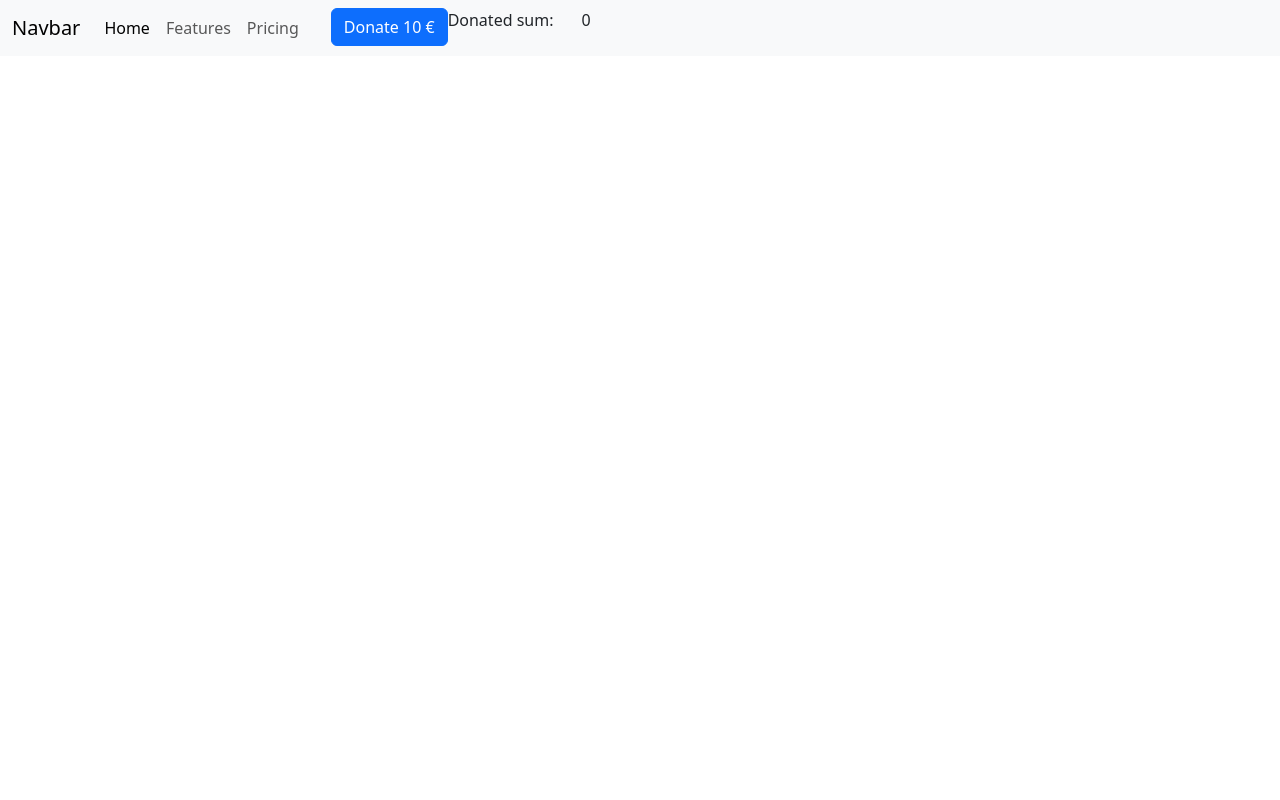
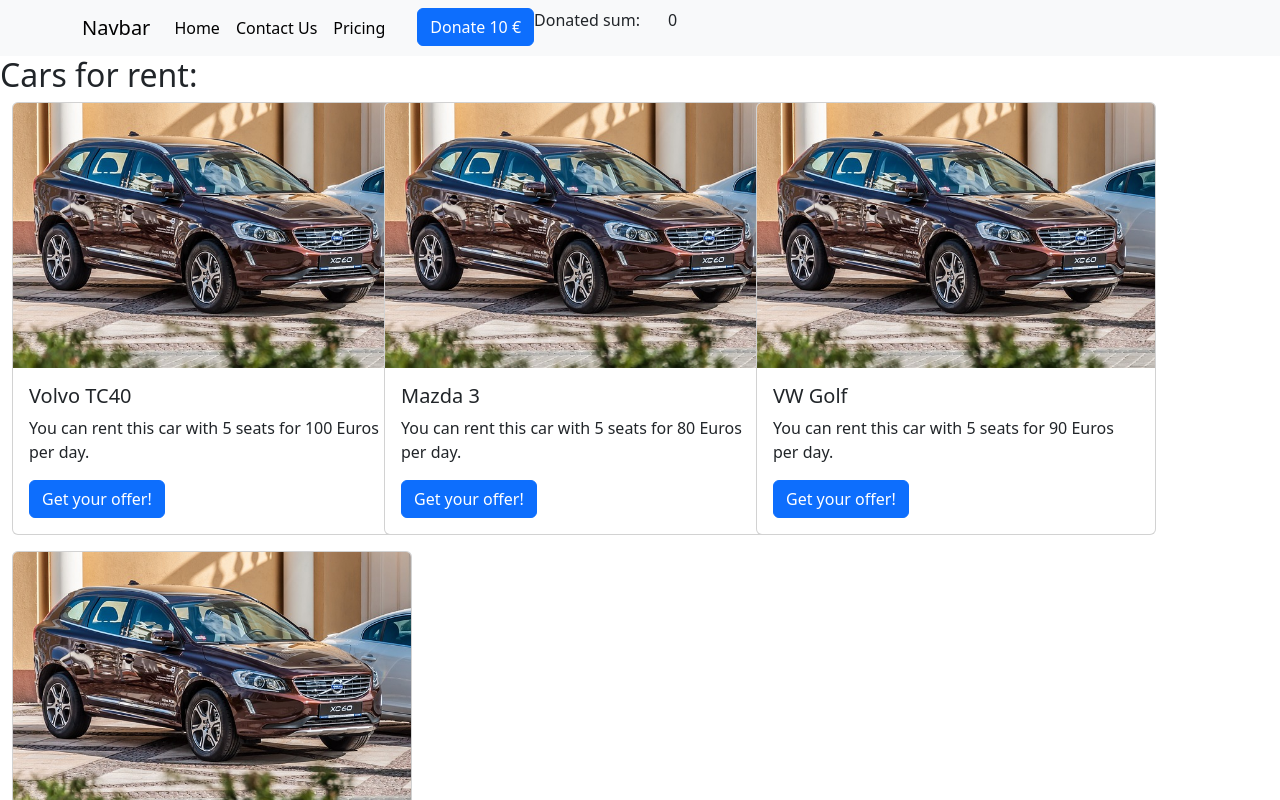
Before and after one commit to Stumpjumper1804/CarRental, an Angular app: page / in a window 1280 px wide. Shown: the top 800 px of the page. Built offline with nearby package versions, Linux system fonts and the light colour scheme.

Commit message:
Exercise layout and functions finished

```diff
--- a/src/app/app-routing.module.ts
+++ b/src/app/app-routing.module.ts
@@ -1,10 +1,15 @@
 import { NgModule } from '@angular/core';
 import { RouterModule, Routes } from '@angular/router';
+import { HomePageComponent } from './home-page/home-page.component';
+import { ContactPageComponent } from './contact-page/contact-page.component';
 
-const routes: Routes = [];
+const routes: Routes = [
+  { path: '', component: HomePageComponent },
+  { path: 'contact', component: ContactPageComponent },
+];
 
 @NgModule({
   imports: [RouterModule.forRoot(routes)],
-  exports: [RouterModule]
+  exports: [RouterModule],
 })
-export class AppRoutingModule { }
+export class AppRoutingModule {}
--- a/src/app/app.component.html
+++ b/src/app/app.component.html
@@ -1,3 +1,5 @@
 <app-navbar></app-navbar>
 
-<router-outlet></router-outlet>
+<div>
+  <router-outlet> </router-outlet>
+</div>
--- a/src/app/contact-page/contact-page.component.html
+++ b/src/app/contact-page/contact-page.component.html
@@ -1 +1 @@
-<p>contact-page works!</p>
+<app-form></app-form>
--- a/src/app/contact-page/contact-page.component.ts
+++ b/src/app/contact-page/contact-page.component.ts
@@ -3,8 +3,6 @@
 @Component({
   selector: 'app-contact-page',
   templateUrl: './contact-page.component.html',
-  styleUrl: './contact-page.component.css'
+  styleUrl: './contact-page.component.css',
 })
-export class ContactPageComponent {
-
-}
+export class ContactPageComponent {}
--- /dev/null
+++ b/src/app/form/form.component.html
@@ -0,0 +1,24 @@
+<div class="w-50 mx-auto mt-5">
+  <form [formGroup]="addCar" (ngSubmit)="onSubmit()">
+    <div class="mb-3">
+      <label for="email" class="form-label">Email address</label>
+      <input
+        type="email"
+        class="form-control"
+        id="email"
+        placeholder="name@example.com"
+        formControlName="email"
+      />
+    </div>
+    <div class="mb-3">
+      <label for="feedback" class="form-label">Write your message</label>
+      <textarea
+        class="form-control"
+        id="exampleFormControlTextarea1"
+        rows="3"
+        formControlName="feedback"
+      ></textarea>
+    </div>
+    <button type="submit" class="btn btn-success">Submit</button>
+  </form>
+</div>
--- /dev/null
+++ b/src/app/form/form.component.ts
@@ -0,0 +1,20 @@
+import { Component } from '@angular/core';
+import { FormControl, FormGroup, Validators } from '@angular/forms';
+
+@Component({
+  selector: 'app-form',
+  templateUrl: './form.component.html',
+  styleUrl: './form.component.css',
+})
+export class FormComponent {
+  addCar = new FormGroup({
+    brand: new FormControl(''),
+    model: new FormControl(''),
+    seats: new FormControl(''),
+    pricePerDay: new FormControl(''),
+  });
+
+  onSubmit() {
+    alert('Your meesage has been sent!');
+  }
+}
--- a/src/app/home-page/home-page.component.html
+++ b/src/app/home-page/home-page.component.html
@@ -1 +1,18 @@
-<p>home-page works!</p>
+<h2>Cars for rent:</h2>
+<div class="cars-container container row row-cols-3">
+  @for(car of cars; track car) {
+  <div>
+    <div class="card mb-3" style="width: 25rem">
+      <img src="./images/auto-431122_640.jpg" class="card-img-top" alt="..." />
+      <div class="card-body">
+        <h5 class="card-title">{{ car.brand }} {{ car.model }}</h5>
+        <p class="card-text">
+          You can rent this car with {{ car.seats }} seats for
+          {{ car.pricePerDay }} Euros per day.
+        </p>
+        <a href="#" class="btn btn-primary">Get your offer!</a>
+      </div>
+    </div>
+  </div>
+  }
+</div>
--- a/src/app/home-page/home-page.component.ts
+++ b/src/app/home-page/home-page.component.ts
@@ -3,8 +3,18 @@
 @Component({
   selector: 'app-home-page',
   templateUrl: './home-page.component.html',
-  styleUrl: './home-page.component.css'
+  styleUrl: './home-page.component.css',
 })
 export class HomePageComponent {
-
+  cars: Array<{
+    brand: string;
+    model: string;
+    seats: number;
+    pricePerDay: number;
+  }> = [
+    { brand: 'Volvo', model: 'TC40', seats: 5, pricePerDay: 100 },
+    { brand: 'Mazda', model: '3', seats: 5, pricePerDay: 80 },
+    { brand: 'VW', model: 'Golf', seats: 5, pricePerDay: 90 },
+    { brand: 'Mercedes', model: 'A200', seats: 4, pricePerDay: 120 },
+  ];
 }
--- a/src/app/navbar/navbar.component.html
+++ b/src/app/navbar/navbar.component.html
@@ -1,5 +1,5 @@
 <nav class="navbar navbar-expand-lg bg-body-tertiary">
-  <div class="container-fluid">
+  <div class="container">
     <a class="navbar-brand" href="#">Navbar</a>
     <button
       class="navbar-toggler"
@@ -15,13 +15,13 @@
     <div class="collapse navbar-collapse" id="navbarNav">
       <ul class="navbar-nav">
         <li class="nav-item">
-          <a class="nav-link active" aria-current="page" href="#">Home</a>
+          <a class="nav-link active" aria-current="page" routerLink="/">Home</a>
         </li>
         <li class="nav-item">
-          <a class="nav-link" href="#">Features</a>
+          <a class="nav-link active" routerLink="/contact">Contact Us</a>
         </li>
         <li class="nav-item">
-          <a class="nav-link" href="#">Pricing</a>
+          <a class="nav-link active" href="#">Pricing</a>
         </li>
         <li class="nav-item">
           <button class="btn btn-primary ms-4" (click)="increaseDonation()">
@@ -33,7 +33,7 @@
             Donated sum: <span class="donated-sum ms-4">{{ donatedSum }}</span>
           </p>
         </li>
-        @if( donatedSum > 200) {
+        @if(donatedSum > 200) {
         <li class="nav-item">
           <span class="vip ms-4">{{ message }}</span>
         </li>
```
Also changed, not shown: src/app/app.module.ts (+7 -7 lines), public/images/auto-431122_640.jpg (added), src/app/form/form.component.css (added), 1 other file (tests, documents, lock files or other folders).
